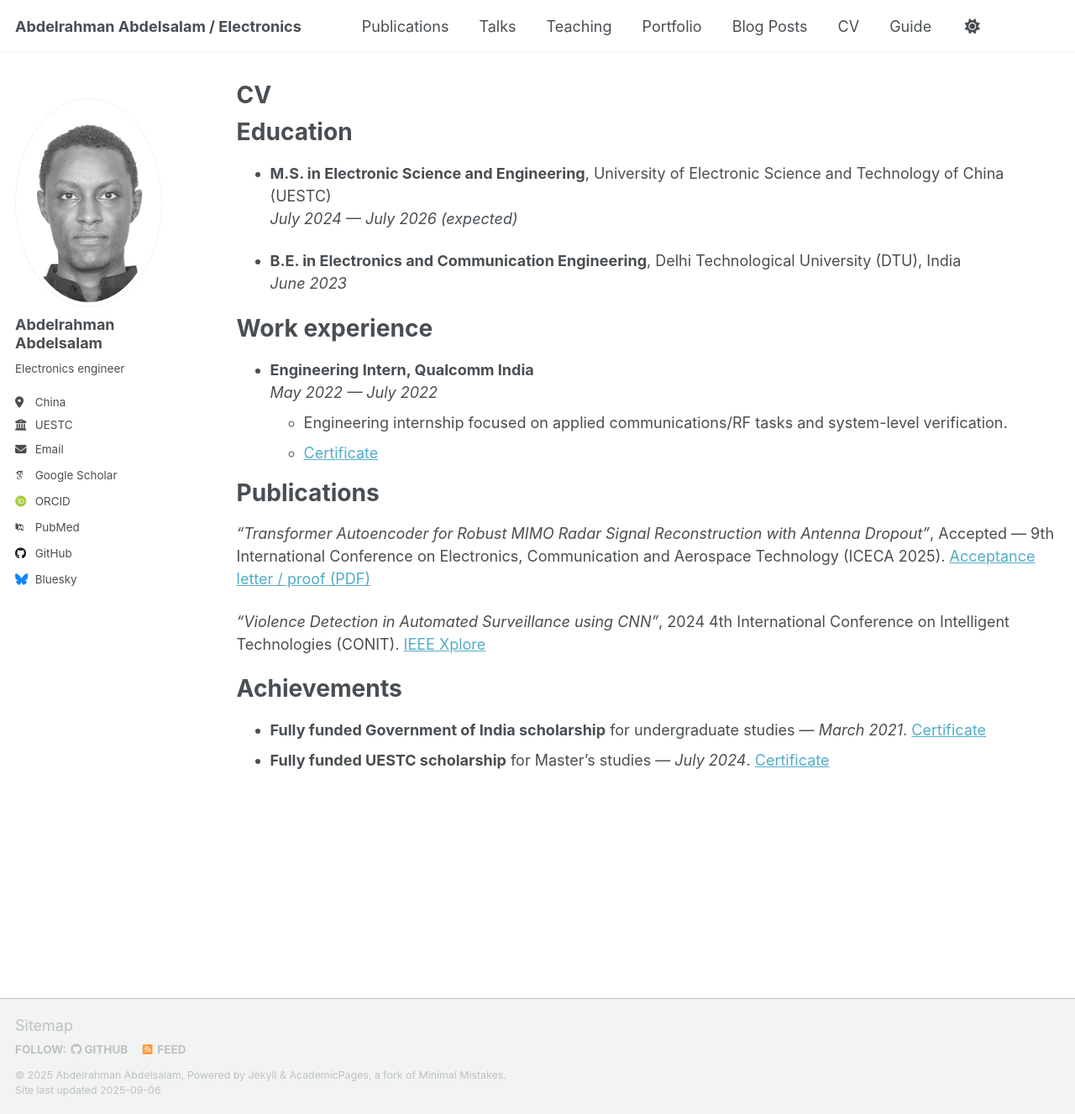
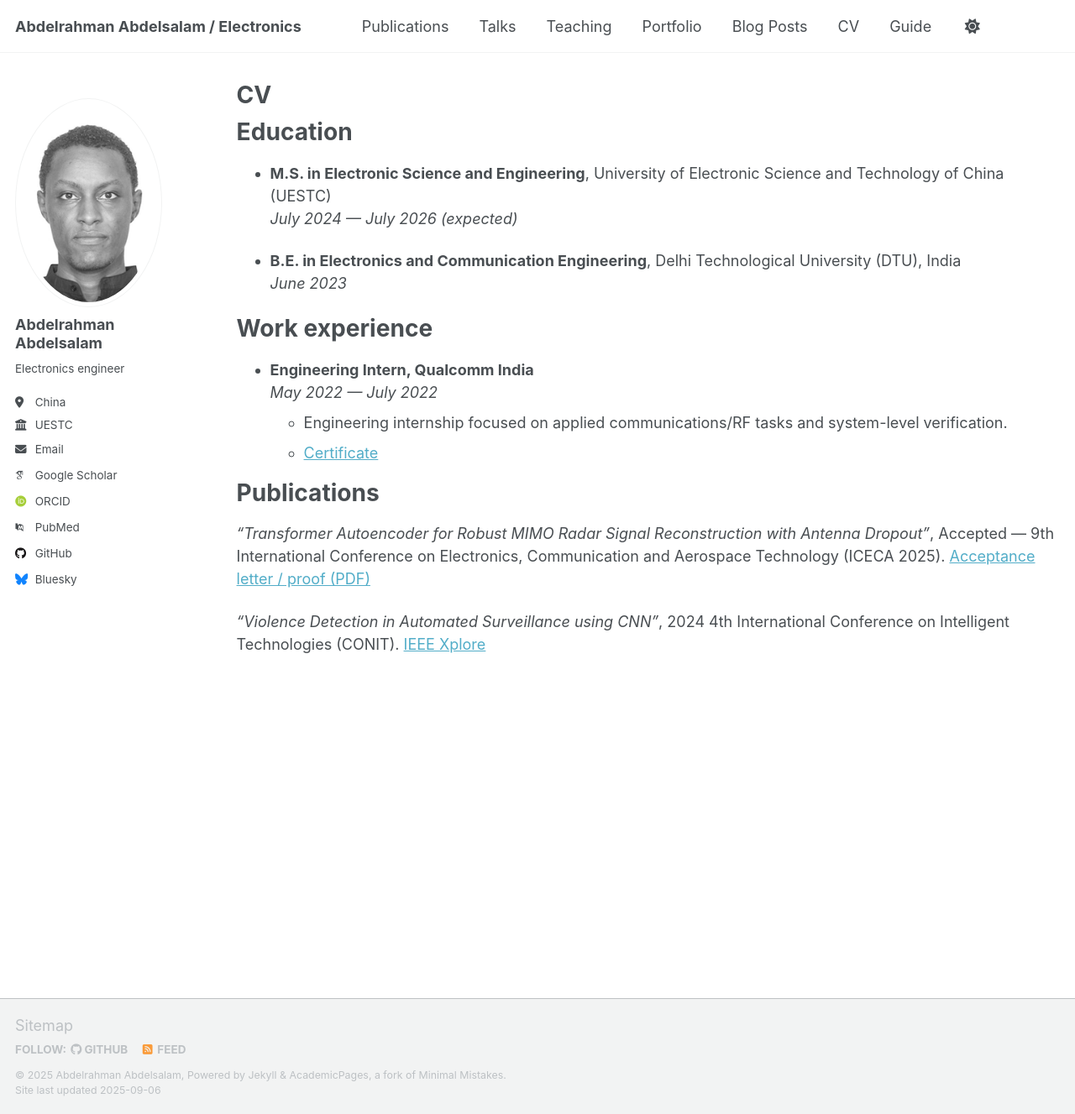
Before and after one commit to abdelrahman-dip/abdelrahmanosman.github.io, a Jekyll site: the page built from _pages/cv.md, in a window 1280 px wide and 1327 px high. Shown: the whole window at 84% size. Built offline with Jekyll 4.4.1, drawn with Linux system fonts in a browser that asks for light colours; some web fonts are replaced; a script that is not in the unit is left out.

Commit message:
Update cv.md

```diff
--- a/_pages/cv.md
+++ b/_pages/cv.md
@@ -25,17 +25,8 @@ Work experience
   - [Certificate](https://drive.google.com/file/d/1rTh2Z06NNHmFzH8p2UJUhfIQUgE3UKz5/view?usp=sharing)
 
 
-
-
-
 Publications
 ======
 *“Transformer Autoencoder for Robust MIMO Radar Signal Reconstruction with Antenna Dropout”*, Accepted — 9th International Conference on Electronics, Communication and Aerospace Technology (ICECA 2025). [Acceptance letter / proof (PDF)](https://drive.google.com/file/d/1C6SDu4yWtEn1S4FBNSt8FjYkWf23fsy8/view?usp=sharing)
 
 *“Violence Detection in Automated Surveillance using CNN”*, 2024 4th International Conference on Intelligent Technologies (CONIT). [IEEE Xplore](https://ieeexplore.ieee.org/document/10626390)
-
-
-Achievements
-======
-* **Fully funded Government of India scholarship** for undergraduate studies — *March 2021*. [Certificate](https://drive.google.com/file/d/1tY56DKGgmXGcUe7H1oY0kIv5bd9o-qer/view?usp=sharing)
-* **Fully funded UESTC scholarship** for Master’s studies — *July 2024*. [Certificate](https://drive.google.com/file/d/1tY56DKGgmXGcUe7H1oY0kIv5bd9o-qer/view?usp=sharing)
```
